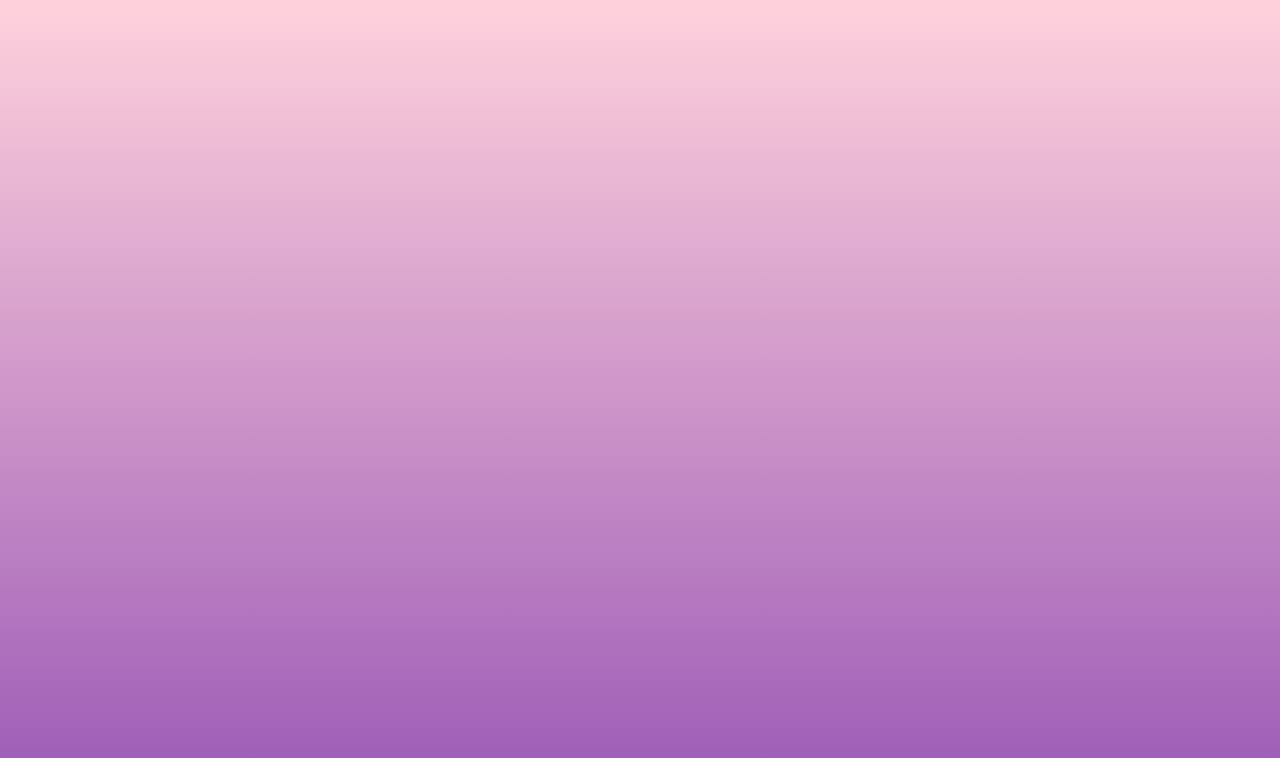
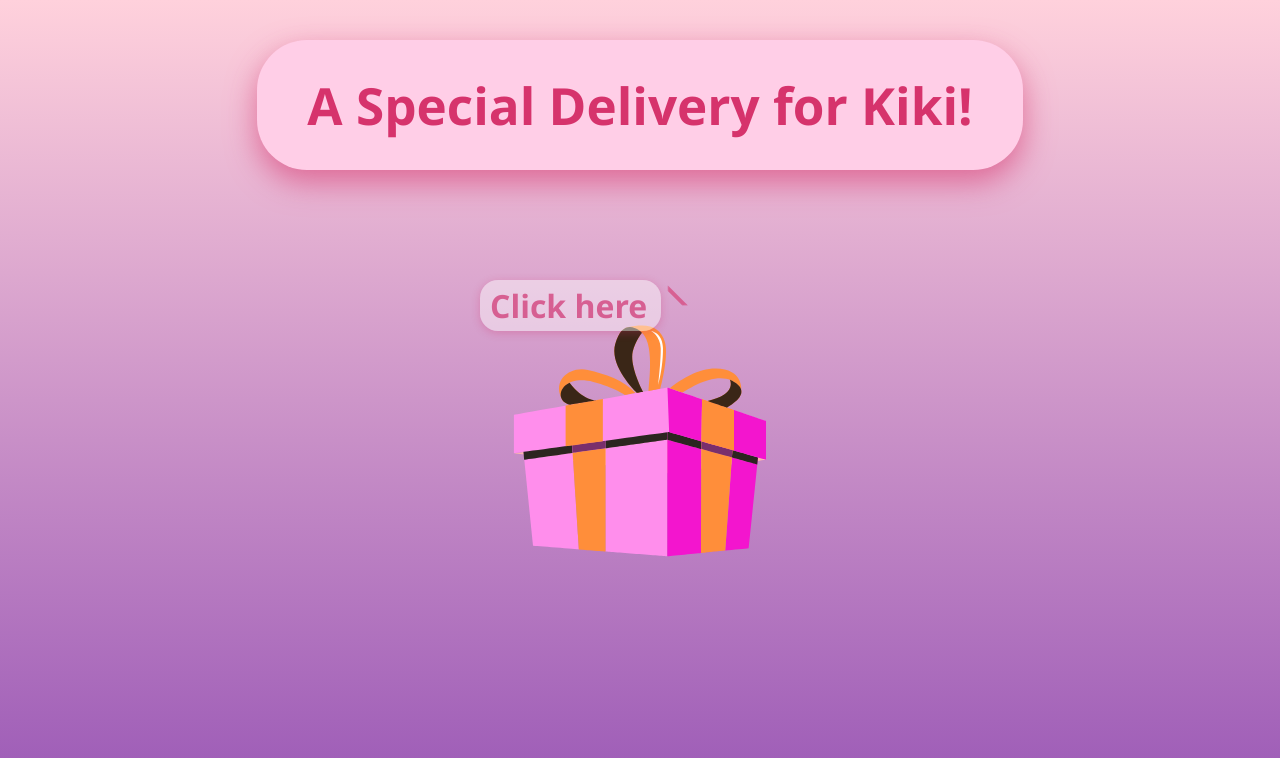
Before and after one commit to ashburn-code/kiki-surprise, a plain HTML site: page index.html in a window 1280 px wide. Drawn offline with nearby package versions, Linux system fonts and the light colour scheme; no server answers.

Commit message:
Update index.html

```diff
--- a/index.html
+++ b/index.html
@@ -120,4 +120,104 @@
 
   @keyframes pulse {
     0%, 100% { opacity: 1; }
-    50% { opacity: 0.6;
+    50% { opacity: 0.6; }
+  }
+
+  @keyframes bounce {
+    0%, 100% { transform: rotate(45deg) translate(-50%, -50%) translateY(0); }
+    50% { transform: rotate(45deg) translate(-50%, -50%) translateY(6px); }
+  }
+
+  /* Shake animation only for gift */
+  @keyframes shake {
+    0%, 100% { transform: translate(0, 0) rotate(0deg); }
+    25% { transform: translate(-4px, 0) rotate(-5deg); }
+    50% { transform: translate(4px, 0) rotate(5deg); }
+    75% { transform: translate(-4px, 0) rotate(-5deg); }
+  }
+
+  .shake {
+    animation: shake 0.3s ease-in-out;
+  }
+</style>
+</head>
+<body>
+
+<div id="message">
+  A Special Delivery for Kiki!
+</div>
+
+<div id="animation-container" role="button" tabindex="0" aria-label="Open present">
+  <div id="animation-wrapper">
+    <div id="gift-animation"></div>
+    <div id="jiji-animation"></div>
+  </div>
+
+  <div id="click-anchor">
+    <div id="click-here" aria-hidden="true">Click here</div>
+  </div>
+</div>
+
+<audio id="meow-sound" src="assets/meow.wav" preload="auto"></audio>
+
+<script src="https://cdnjs.cloudflare.com/ajax/libs/lottie-web/5.9.6/lottie.min.js"></script>
+<script>
+  const message = document.getElementById('message');
+  const giftContainer = document.getElementById('gift-animation');
+  const jijiContainer = document.getElementById('jiji-animation');
+  const animationContainer = document.getElementById('animation-container');
+  const clickHere = document.getElementById('click-here');
+  const meow = document.getElementById('meow-sound');
+
+  const giftAnimationPath = 'assets/gift.json';
+  const jijiAnimationPath = 'assets/jiji.json';
+
+  const giftAnimation = lottie.loadAnimation({
+    container: giftContainer,
+    renderer: 'svg',
+    loop: false,
+    autoplay: false,
+    path: giftAnimationPath
+  });
+
+  const jijiAnimation = lottie.loadAnimation({
+    container: jijiContainer,
+    renderer: 'svg',
+    loop: true,
+    autoplay: false,
+    path: jijiAnimationPath
+  });
+
+  jijiContainer.style.display = 'none';
+  message.classList.remove('hidden');
+
+  // Initial shake on load
+  giftContainer.classList.add('shake');
+
+  // Remove shake after animation ends
+  giftContainer.addEventListener('animationend', () => {
+    giftContainer.classList.remove('shake');
+  });
+
+  function openPresent() {
+    meow.play().catch(() => {});
+    message.classList.add('hidden');
+    clickHere.style.display = 'none';
+    giftAnimation.goToAndPlay(0, true);
+
+    giftAnimation.addEventListener('complete', () => {
+      giftContainer.style.display = 'none';
+      jijiContainer.style.display = 'block';
+      jijiAnimation.play();
+
+      message.textContent = "Surprise! It’s Jiji! 🐾💖";
+      message.classList.remove('hidden');
+    }, { once: true });
+  }
+
+  animationContainer.addEventListener('click', openPresent);
+  clickHere.addEventListener('click', openPresent);
+</script>
+
+</body>
+</html>
```
